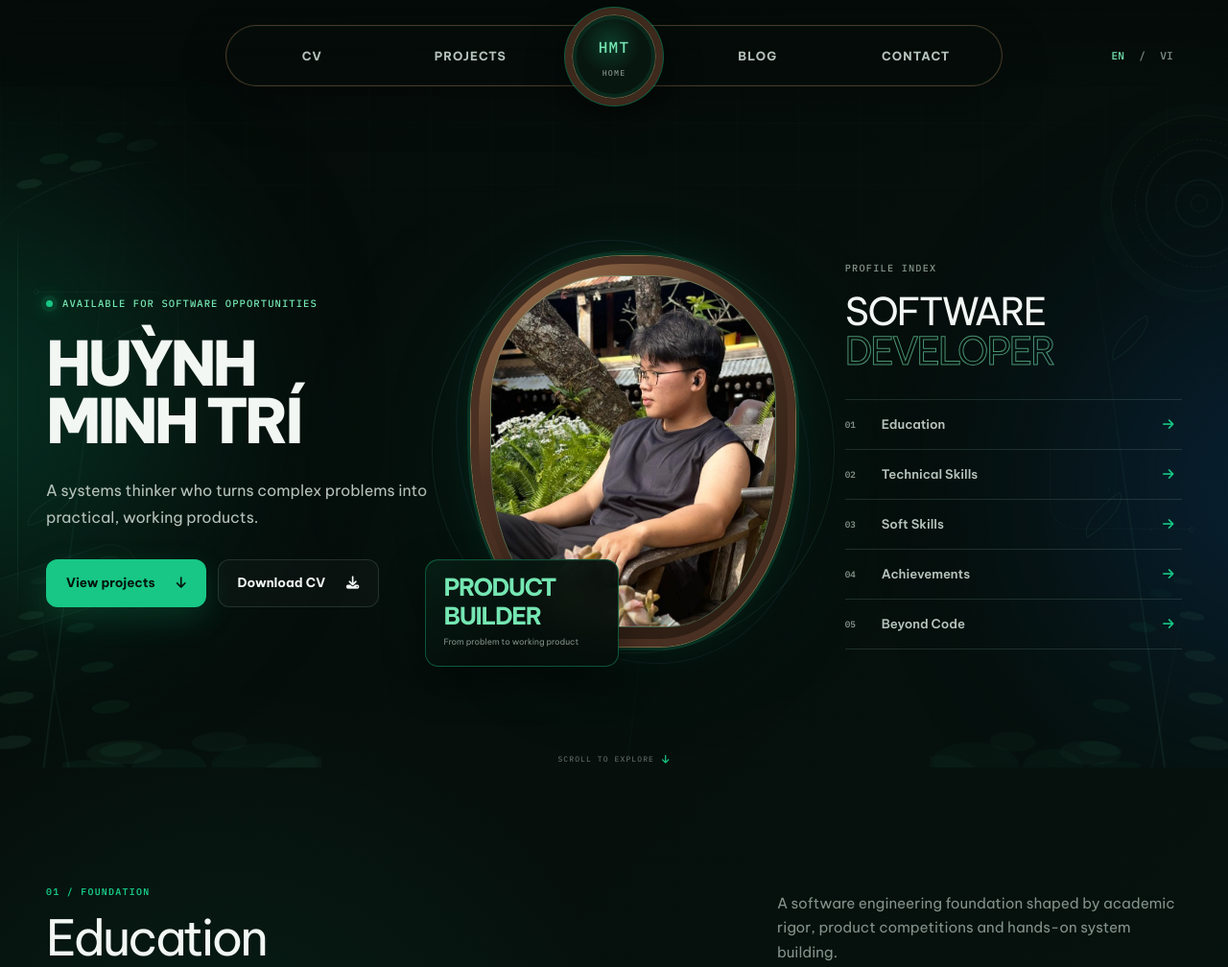
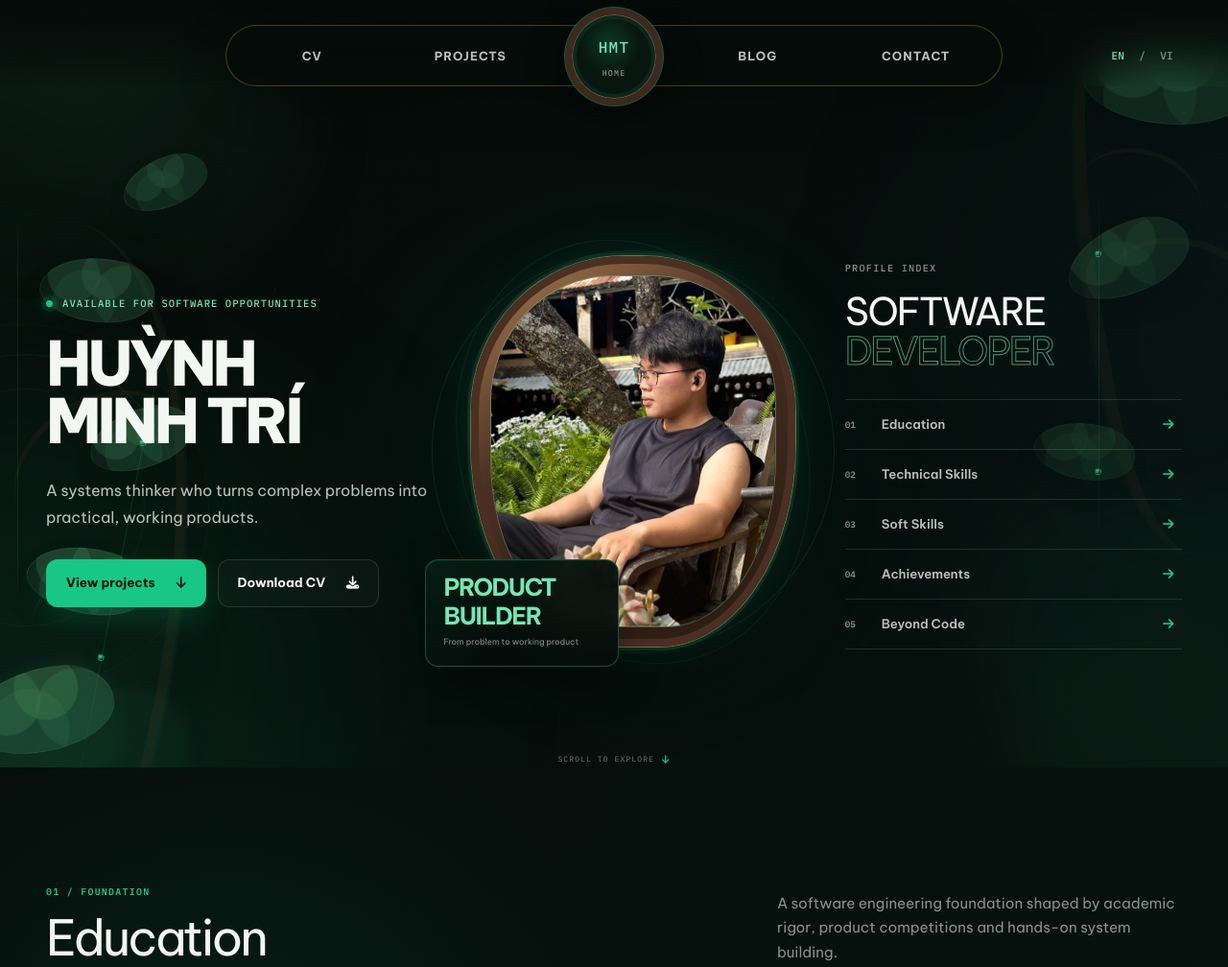
Before and after one commit to HuynhTri-dev/tri-portfolio, an Astro site: page / in a window 1280 px wide. Shown: the top 1008 px of the page at 96% size. Built offline with nearby package versions, Linux system fonts and the light colour scheme; Astro itself is replaced by a stand-in of ours; some packages are replaced by stand-ins of ours.

Commit message:
refactor: replace abstract robot-themed ambient background with a layered forest-tech environment

```diff
--- a/src/layouts/BaseLayout.astro
+++ b/src/layouts/BaseLayout.astro
@@ -61,20 +61,37 @@ const {
     <a class="skip-link" href="#main-content">Skip to content</a>
 
     <div class="ambient-layer" aria-hidden="true">
-      <span class="ambient ambient-one"></span>
-      <span class="ambient ambient-two"></span>
-      <span class="forest-line line-one"></span>
-      <span class="forest-line line-two"></span>
-      <span class="forest-line line-three"></span>
-      <span class="robot-detail bearing-detail"></span>
-      <span class="robot-detail armature-detail"></span>
-      <span class="circuit-detail circuit-detail-one"></span>
-      <span class="circuit-detail circuit-detail-two"></span>
-      <span class="undergrowth-detail undergrowth-left"></span>
-      <span class="undergrowth-detail undergrowth-right"></span>
-      <span class="botanical-detail canopy-sprig"></span>
-      <span class="botanical-detail fern-detail fern-left"></span>
-      <span class="botanical-detail fern-detail fern-right"></span>
+      <div class="atmosphere-layer">
+        <span class="haze haze-left"></span>
+        <span class="haze haze-right"></span>
+      </div>
+
+      <div class="far-forest-layer">
+        <span class="far-canopy far-canopy-left"></span>
+        <span class="far-canopy far-canopy-right"></span>
+      </div>
+
+      <div class="forest-tech-layer">
+        <span class="scan-ring scan-ring-left"></span>
+        <span class="forest-branch branch-left"></span>
+        <span class="leaf-cluster leaf-left-one"></span>
+        <span class="leaf-cluster leaf-left-two"></span>
+        <span class="leaf-cluster leaf-left-three"></span>
+        <span class="leaf-cluster leaf-left-four"></span>
+        <span class="leaf-cluster leaf-left-five"></span>
+        <span class="signal-path signal-path-left"></span>
+
+        <span class="forest-branch branch-right"></span>
+        <span class="leaf-cluster leaf-right-one"></span>
+        <span class="leaf-cluster leaf-right-two"></span>
+        <span class="leaf-cluster leaf-right-three"></span>
+        <span class="signal-path signal-path-right"></span>
+      </div>
+
+      <div class="foreground-layer">
+        <span class="foreground-foliage foreground-left"></span>
+        <span class="foreground-foliage foreground-right"></span>
+      </div>
     </div>
 
     <Header isHome={isHome} />
--- a/src/styles/global.css
+++ b/src/styles/global.css
@@ -32,11 +32,14 @@ body::before {
   inset: 0;
   z-index: 0;
   background-image:
-    linear-gradient(rgb(117 230 178 / 1.8%) 1px, transparent 1px),
-    linear-gradient(90deg, rgb(117 230 178 / 1.8%) 1px, transparent 1px);
-  background-size: 64px 64px;
+    radial-gradient(circle, rgb(221 241 230 / 16%) 0 0.55px, transparent 0.7px),
+    radial-gradient(circle, rgb(43 116 85 / 12%) 0 0.65px, transparent 0.8px);
+  background-position: 0 0, 3px 2px;
+  background-size: 5px 5px, 7px 7px;
   content: "";
-  mask-image: linear-gradient(to bottom, black, transparent 80%);
+  mask-image: linear-gradient(to bottom, black, rgb(0 0 0 / 72%) 55%, transparent 92%);
+  mix-blend-mode: soft-light;
+  opacity: 0.22;
   pointer-events: none;
 }
 
@@ -148,287 +151,355 @@ main,
   z-index: 1;
 }
 
-.ambient {
+.ambient-layer > div {
   position: absolute;
-  width: 430px;
-  height: 430px;
-  border-radius: 50%;
-  opacity: 0.35;
-  filter: blur(110px);
+  inset: 0;
 }
 
-.ambient-one { top: 25%; left: -240px; background: #0a704d; }
-.ambient-two { right: -270px; bottom: 10%; background: #0d3d75; }
-
-.forest-line {
-  position: absolute;
-  bottom: -10vh;
-  width: 2px;
-  height: 86vh;
-  transform: rotate(7deg);
-  border-radius: var(--radius-pill);
-  background: linear-gradient(to top, rgb(117 230 178 / 8%), transparent);
-  box-shadow: 0 0 50px rgb(117 230 178 / 8%);
+.atmosphere-layer {
+  z-index: 0;
+  overflow: hidden;
 }
 
-.forest-line::before,
-.forest-line::after {
+.haze {
   position: absolute;
-  width: 55px;
-  height: 22px;
-  border: 1px solid rgb(117 230 178 / 8%);
-  border-radius: 100% 0 100% 0;
-  content: "";
+  width: 52vw;
+  height: 74vh;
+  border-radius: 50%;
+  filter: blur(130px);
 }
 
-.forest-line::before { top: 22%; left: 0; transform: rotate(-25deg); }
-.forest-line::after { top: 48%; right: 0; transform: rotate(155deg); }
-.line-one { left: 6%; }
-.line-two { right: 8%; transform: rotate(-8deg); }
-.line-three { left: 52%; height: 48vh; opacity: 0.4; }
-
-.robot-detail,
-.circuit-detail,
-.undergrowth-detail,
-.botanical-detail {
-  position: absolute;
+.haze-left {
+  bottom: -28%;
+  left: -26%;
+  background: rgb(24 120 79 / 16%);
 }
 
-.bearing-detail {
-  top: 15%;
-  right: -62px;
-  width: 184px;
-  height: 184px;
-  border: 1px solid rgb(142 190 166 / 7%);
-  border-radius: 50%;
-  background:
-    radial-gradient(
-      circle,
-      transparent 0 18%,
-      rgb(117 230 178 / 5%) 18.5% 19.5%,
-      transparent 20% 42%,
-      rgb(142 190 166 / 5%) 42.5% 43.5%,
-      transparent 44%
-    );
-  box-shadow:
-    0 0 0 12px rgb(117 230 178 / 1.5%),
-    inset 0 0 34px rgb(117 230 178 / 2%);
-  opacity: 0.85;
+.haze-right {
+  top: 8%;
+  right: -34%;
+  background: rgb(18 52 68 / 14%);
 }
 
-.bearing-detail::before {
-  position: absolute;
-  inset: 24px;
-  border: 1px dashed rgb(117 230 178 / 7%);
-  border-radius: inherit;
-  content: "";
-  transform: rotate(14deg);
+.far-forest-layer {
+  z-index: 1;
+  overflow: hidden;
 }
 
-.bearing-detail::after {
+.far-canopy {
   position: absolute;
-  inset: 50%;
-  width: 18px;
-  height: 18px;
-  border: 1px solid rgb(142 190 166 / 8%);
-  border-radius: 50%;
-  box-shadow: 0 0 18px rgb(117 230 178 / 4%);
-  content: "";
-  transform: translate(-50%, -50%);
+  width: 48vw;
+  height: 62vh;
+  background:
+    radial-gradient(circle at 9% 28%, rgb(19 53 37 / 74%) 0 14%, transparent 30%),
+    radial-gradient(circle at 28% 11%, rgb(16 46 32 / 72%) 0 18%, transparent 34%),
+    radial-gradient(circle at 48% 28%, rgb(22 57 39 / 62%) 0 21%, transparent 38%),
+    radial-gradient(circle at 24% 53%, rgb(14 43 29 / 70%) 0 22%, transparent 42%),
+    radial-gradient(circle at 58% 59%, rgb(20 51 36 / 55%) 0 20%, transparent 40%);
+  filter: blur(30px);
+  opacity: 0.42;
 }
 
-.armature-detail {
-  bottom: 19%;
-  left: -58px;
-  width: 206px;
-  height: 58px;
-  transform: rotate(-18deg);
-  border: 1px solid rgb(142 190 166 / 6%);
-  border-radius: 32px;
-  background: linear-gradient(
-    90deg,
-    transparent,
-    rgb(117 230 178 / 2.5%) 45%,
-    transparent
-  );
+.far-canopy-left {
+  top: -20%;
+  left: -15%;
+  transform: rotate(-8deg);
 }
 
-.armature-detail::before,
-.armature-detail::after {
-  position: absolute;
-  top: 50%;
-  border: 1px solid rgb(117 230 178 / 8%);
-  border-radius: 50%;
-  content: "";
-  transform: translateY(-50%);
+.far-canopy-right {
+  right: -17%;
+  bottom: -18%;
+  transform: rotate(184deg);
+  opacity: 0.32;
 }
 
-.armature-detail::before {
-  right: 12px;
-  width: 34px;
-  height: 34px;
-  box-shadow: inset 0 0 0 9px rgb(117 230 178 / 2%);
+.forest-tech-layer {
+  z-index: 2;
+  overflow: hidden;
 }
 
-.armature-detail::after {
-  left: 22px;
-  width: 12px;
-  height: 12px;
+.forest-branch {
+  position: absolute;
+  opacity: 0.82;
 }
 
-.circuit-detail {
-  width: 148px;
-  height: 82px;
-  opacity: 0.65;
+.branch-left {
+  bottom: -154px;
+  left: -92px;
+  width: 290px;
+  height: 720px;
+  transform: rotate(12deg);
+  border-right: 11px solid rgb(88 68 43 / 20%);
+  border-radius: 0 68% 26% 0;
+  box-shadow:
+    3px 0 0 rgb(117 230 178 / 4%),
+    18px 0 42px rgb(0 0 0 / 13%);
 }
 
-.circuit-detail::before {
+.branch-left::before,
+.branch-left::after,
+.branch-right::before,
+.branch-right::after {
   position: absolute;
-  width: 6px;
-  height: 6px;
-  border: 1px solid rgb(117 230 178 / 9%);
-  border-radius: 50%;
-  box-shadow:
-    42px 0 0 -2px rgb(117 230 178 / 7%),
-    86px 42px 0 -2px rgb(117 230 178 / 7%);
-  content: "";
-}
-
-.circuit-detail-one {
-  top: 38%;
-  left: 3%;
-  border-top: 1px solid rgb(117 230 178 / 6%);
-  border-right: 1px solid rgb(117 230 178 / 6%);
-  border-radius: 0 28px 0 0;
-}
-
-.circuit-detail-one::before {
-  top: -4px;
-  left: -3px;
-}
-
-.circuit-detail-two {
-  right: 3%;
-  bottom: 31%;
-  transform: rotate(180deg);
-  border-top: 1px solid rgb(142 190 166 / 5%);
-  border-right: 1px solid rgb(142 190 166 / 5%);
-  border-radius: 0 28px 0 0;
-}
-
-.circuit-detail-two::before {
-  top: -4px;
-  left: -3px;
-}
-
-.undergrowth-detail {
-  bottom: -22px;
-  width: 270px;
-  height: 106px;
-  background:
-    radial-gradient(ellipse at 9% 86%, rgb(34 155 108 / 10%) 0 14%, transparent 15%),
-    radial-gradient(ellipse at 24% 62%, rgb(117 230 178 / 7%) 0 13%, transparent 14%),
-    radial-gradient(ellipse at 41% 80%, rgb(34 155 108 / 9%) 0 17%, transparent 18%),
-    radial-gradient(ellipse at 61% 55%, rgb(117 230 178 / 6%) 0 12%, transparent 13%),
-    radial-gradient(ellipse at 78% 78%, rgb(34 155 108 / 8%) 0 18%, transparent 19%),
-    radial-gradient(ellipse at 94% 88%, rgb(117 230 178 / 6%) 0 12%, transparent 13%);
-  filter: blur(0.4px);
-  mask-image: linear-gradient(to top, black 24%, rgb(0 0 0 / 70%) 64%, transparent);
-  opacity: 0.72;
-}
-
-.undergrowth-left {
-  left: 5%;
-  transform: rotate(-2deg);
-}
-
-.undergrowth-right {
-  right: 7%;
-  width: 220px;
-  transform: rotate(3deg) scaleX(-1);
-  opacity: 0.55;
-}
-
-.canopy-sprig {
-  top: 14%;
-  left: -10px;
-  width: 210px;
-  height: 112px;
-  transform: rotate(-8deg);
-  background:
-    radial-gradient(ellipse 22px 8px at 18% 63%, rgb(117 230 178 / 11%) 0 58%, transparent 62%),
-    radial-gradient(ellipse 25px 9px at 32% 43%, rgb(34 155 108 / 12%) 0 58%, transparent 62%),
-    radial-gradient(ellipse 28px 10px at 47% 54%, rgb(117 230 178 / 9%) 0 58%, transparent 62%),
-    radial-gradient(ellipse 24px 9px at 61% 31%, rgb(34 155 108 / 11%) 0 58%, transparent 62%),
-    radial-gradient(ellipse 27px 10px at 76% 42%, rgb(117 230 178 / 8%) 0 58%, transparent 62%),
-    radial-gradient(ellipse 21px 8px at 91% 23%, rgb(34 155 108 / 9%) 0 58%, transparent 62%);
-  filter: blur(0.2px);
-  mask-image: linear-gradient(90deg, rgb(0 0 0 / 86%), black 58%, transparent);
-  opacity: 0.78;
-}
-
-.canopy-sprig::before {
-  position: absolute;
-  top: 62%;
-  left: -4px;
-  width: 214px;
-  height: 64px;
-  transform: rotate(-10deg);
-  border-top: 1px solid rgb(117 230 178 / 10%);
+  border-top: solid rgb(83 66 43 / 18%);
   border-radius: 50%;
   content: "";
 }
 
-.fern-detail {
-  bottom: -42px;
-  width: 176px;
-  height: 268px;
-  background:
-    radial-gradient(ellipse 18px 6px at 45% 11%, rgb(117 230 178 / 13%) 0 58%, transparent 62%),
-    radial-gradient(ellipse 19px 7px at 57% 17%, rgb(34 155 108 / 14%) 0 58%, transparent 62%),
-    radial-gradient(ellipse 22px 7px at 37% 24%, rgb(117 230 178 / 12%) 0 58%, transparent 62%),
-    radial-gradient(ellipse 24px 8px at 65% 31%, rgb(34 155 108 / 13%) 0 58%, transparent 62%),
-    radial-gradient(ellipse 27px 9px at 29% 39%, rgb(117 230 178 / 11%) 0 58%, transparent 62%),
-    radial-gradient(ellipse 29px 9px at 72% 47%, rgb(34 155 108 / 13%) 0 58%, transparent 62%),
-    radial-gradient(ellipse 31px 10px at 22% 55%, rgb(117 230 178 / 10%) 0 58%, transparent 62%),
-    radial-gradient(ellipse 33px 11px at 77% 63%, rgb(34 155 108 / 11%) 0 58%, transparent 62%),
-    radial-gradient(ellipse 35px 11px at 16% 72%, rgb(117 230 178 / 9%) 0 58%, transparent 62%),
-    radial-gradient(ellipse 37px 12px at 80% 80%, rgb(34 155 108 / 10%) 0 58%, transparent 62%);
-  filter: blur(0.25px);
-  mask-image: linear-gradient(to top, black 18%, rgb(0 0 0 / 88%) 70%, transparent);
+.branch-left::before {
+  top: 23%;
+  right: -9px;
+  width: 206px;
+  height: 170px;
+  transform: rotate(-38deg);
+  border-top-width: 7px;
 }
 
-.fern-detail::before {
+.branch-left::after {
+  top: 47%;
+  right: -8px;
+  width: 154px;
+  height: 120px;
+  transform: rotate(-28deg);
+  border-top-width: 5px;
+}
+
+.branch-right {
+  top: -178px;
+  right: -112px;
+  width: 278px;
+  height: 748px;
+  transform: rotate(-10deg);
+  border-left: 13px solid rgb(63 57 40 / 22%);
+  border-radius: 68% 0 0 24%;
+  opacity: 0.68;
+  box-shadow: -3px 0 0 rgb(117 230 178 / 3%);
+}
+
+.branch-right::before {
+  bottom: 22%;
+  left: -9px;
+  width: 190px;
+  height: 160px;
+  transform: rotate(34deg);
+  border-top-width: 8px;
+}
+
+.branch-right::after {
+  bottom: 43%;
+  left: -7px;
+  width: 132px;
+  height: 104px;
+  transform: rotate(26deg);
+  border-top-width: 5px;
+}
+
+.leaf-cluster {
   position: absolute;
-  bottom: 0;
-  left: 49%;
-  width: 1px;
-  height: 94%;
-  transform: rotate(-3deg);
-  transform-origin: bottom;
-  border-radius: var(--radius-pill);
-  background: linear-gradient(to top, rgb(117 230 178 / 13%), rgb(117 230 178 / 3%));
+  border: 1px solid rgb(117 230 178 / 7%);
+  border-radius: 64% 36% 56% 44% / 62% 48% 52% 38%;
+  background:
+    radial-gradient(circle at 27% 35%, rgb(51 132 82 / 34%) 0 28%, transparent 29%),
+    radial-gradient(circle at 55% 24%, rgb(75 153 88 / 28%) 0 31%, transparent 32%),
+    radial-gradient(circle at 74% 53%, rgb(35 111 73 / 36%) 0 34%, transparent 35%),
+    radial-gradient(circle at 40% 72%, rgb(25 91 62 / 41%) 0 38%, transparent 39%),
+    linear-gradient(145deg, rgb(126 182 107 / 9%), rgb(10 48 34 / 31%));
+  box-shadow:
+    inset 0 1px 0 rgb(223 255 236 / 3%),
+    0 14px 34px rgb(0 0 0 / 10%);
+  filter: saturate(0.82);
+}
+
+.leaf-left-one {
+  bottom: 2%;
+  left: -34px;
+  width: 154px;
+  height: 88px;
+  transform: rotate(-7deg);
+}
+
+.leaf-left-two {
+  bottom: 20%;
+  left: 28px;
+  width: 126px;
+  height: 70px;
+  transform: rotate(16deg);
+  opacity: 0.9;
+}
+
+.leaf-left-three {
+  bottom: 39%;
+  left: 92px;
+  width: 110px;
+  height: 62px;
+  transform: rotate(-13deg);
+  opacity: 0.82;
+}
+
+.leaf-left-four {
+  bottom: 58%;
+  left: 42px;
+  width: 120px;
+  height: 68px;
+  transform: rotate(11deg);
+  opacity: 0.72;
+}
+
+.leaf-left-five {
+  bottom: 73%;
+  left: 126px;
+  width: 92px;
+  height: 52px;
+  transform: rotate(-17deg);
+  opacity: 0.62;
+}
+
+.leaf-right-one {
+  top: 4%;
+  right: -28px;
+  width: 178px;
+  height: 98px;
+  transform: rotate(8deg);
+  opacity: 0.64;
+}
+
+.leaf-right-two {
+  top: 29%;
+  right: 38px;
+  width: 132px;
+  height: 74px;
+  transform: rotate(-17deg);
+  opacity: 0.52;
+}
+
+.leaf-right-three {
+  top: 55%;
+  right: 96px;
+  width: 106px;
+  height: 60px;
+  transform: rotate(14deg);
+  opacity: 0.4;
+}
+
+.scan-ring {
+  position: absolute;
+  border: 1px solid rgb(137 156 148 / 12%);
+  border-radius: 50%;
+  box-shadow:
+    0 0 0 28px rgb(117 230 178 / 1.8%),
+    inset 0 0 0 1px rgb(255 255 255 / 1.8%),
+    0 0 58px rgb(24 199 133 / 4%);
+}
+
+.scan-ring-left {
+  bottom: 10%;
+  left: -164px;
+  width: 382px;
+  height: 382px;
+  opacity: 0.34;
+}
+
+.scan-ring-left::before {
+  position: absolute;
+  inset: 66px;
+  border: 1px solid rgb(117 230 178 / 12%);
+  border-radius: inherit;
   content: "";
 }
 
-.fern-left {
-  left: -24px;
-  transform: rotate(-7deg);
-  opacity: 0.82;
+.scan-ring-left::after {
+  position: absolute;
+  inset: 30px;
+  transform: rotate(28deg);
+  border-top: 2px solid rgb(48 215 194 / 18%);
+  border-right: 2px solid transparent;
+  border-radius: inherit;
+  content: "";
 }
 
-.fern-right {
-  right: -18px;
-  transform: rotate(8deg) scaleX(-1);
-  opacity: 0.62;
+.signal-path {
+  position: absolute;
+  width: 1px;
+  background: linear-gradient(to bottom, transparent, rgb(48 215 194 / 19%) 24%, rgb(117 230 178 / 12%) 74%, transparent);
+  box-shadow: 0 0 12px rgb(48 215 194 / 5%);
+}
+
+.signal-path::before,
+.signal-path::after {
+  position: absolute;
+  left: -4px;
+  width: 7px;
+  height: 7px;
+  border: 1px solid rgb(194 255 229 / 22%);
+  border-radius: 50%;
+  background: radial-gradient(circle at 35% 30%, #c7ffe8 0 12%, var(--brand-green) 22% 52%, #073b2b 62%);
+  box-shadow: 0 0 13px rgb(24 199 133 / 35%);
+  content: "";
+}
+
+.signal-path-left {
+  bottom: -6%;
+  left: 74px;
+  height: 68%;
+  transform: rotate(11deg);
+  transform-origin: bottom;
+  opacity: 0.75;
+}
+
+.signal-path-left::before { top: 27%; }
+.signal-path-left::after { top: 69%; }
+
+.signal-path-right {
+  top: 24%;
+  right: 10.5%;
+  height: 48%;
+  opacity: 0.58;
+}
+
+.signal-path-right::before { top: 18%; }
+.signal-path-right::after { top: 77%; }
+
+.foreground-layer {
+  z-index: 3;
+  overflow: hidden;
+}
+
+.foreground-foliage {
+  position: absolute;
+  width: 320px;
+  height: 230px;
+  border-radius: 62% 38% 56% 44% / 68% 42% 58% 32%;
+  background:
+    radial-gradient(circle at 25% 38%, rgb(32 102 67 / 60%) 0 24%, transparent 25%),
+    radial-gradient(circle at 56% 27%, rgb(50 124 75 / 52%) 0 30%, transparent 31%),
+    radial-gradient(circle at 76% 58%, rgb(23 84 58 / 65%) 0 33%, transparent 34%),
+    radial-gradient(circle at 39% 74%, rgb(15 64 46 / 70%) 0 38%, transparent 39%);
+  filter: blur(8px);
+  opacity: 0.26;
+}
+
+.foreground-left {
+  bottom: -126px;
+  left: -116px;
+  transform: rotate(-13deg);
+}
+
+.foreground-right {
+  top: -132px;
+  right: -148px;
+  transform: rotate(19deg);
+  opacity: 0.2;
 }
 
 @media (max-width: 1120px) {
   .shell { width: min(100% - 64px, 1100px); }
 
-  .canopy-sprig { left: -72px; }
-  .fern-left { left: -64px; }
-  .fern-right { right: -68px; }
+  .branch-left { left: -138px; }
+  .branch-right { right: -154px; }
+  .leaf-left-three { left: 54px; }
+  .leaf-left-five { display: none; }
+  .leaf-right-three { display: none; }
+  .signal-path-right { right: 7%; }
 }
 
 @media (max-width: 820px) {
@@ -436,43 +507,60 @@ main,
   .shell { width: min(100% - 40px, 760px); }
   .section { padding-top: 80px; padding-bottom: 80px; }
 
-  .bearing-detail {
-    right: -86px;
-    opacity: 0.58;
+  .scan-ring-left {
+    left: -224px;
+    opacity: 0.24;
   }
 
-  .circuit-detail-one { left: -42px; }
-  .circuit-detail-two { display: none; }
-  .undergrowth-left { left: -52px; }
-  .undergrowth-right { right: -64px; }
-  .canopy-sprig { opacity: 0.52; }
+  .branch-left { left: -176px; }
+  .branch-right { right: -198px; }
+  .leaf-left-three,
+  .leaf-left-four,
+  .leaf-right-two { display: none; }
 
-  .fern-detail {
-    bottom: -68px;
-    opacity: 0.48;
-  }
+  .leaf-left-one { left: -76px; }
+  .leaf-left-two { left: -12px; }
+  .leaf-right-one { right: -76px; }
+
+  .signal-path-left { left: 34px; opacity: 0.48; }
+  .signal-path-right { right: 22px; opacity: 0.42; }
+  .foreground-foliage { opacity: 0.17; }
 }
 
 @media (max-width: 540px) {
   .shell { width: calc(100% - 32px); }
   .section { padding-top: 68px; padding-bottom: 68px; }
 
-  .armature-detail,
-  .circuit-detail,
-  .canopy-sprig,
-  .fern-right { display: none; }
+  .scan-ring-left,
+  .branch-right,
+  .leaf-right-one,
+  .signal-path-left,
+  .foreground-right { display: none; }
 
-  .bearing-detail {
-    top: 19%;
-    right: -110px;
+  .branch-left {
+    left: -230px;
+    opacity: 0.52;
   }
 
-  .undergrowth-detail { opacity: 0.45; }
+  .leaf-left-one {
+    bottom: -3%;
+    left: -94px;
+    opacity: 0.58;
+  }
 
-  .fern-left {
-    left: -88px;
-    opacity: 0.34;
+  .leaf-left-two {
+    bottom: 24%;
+    left: -58px;
+    opacity: 0.42;
   }
+
+  .signal-path-right {
+    right: 14px;
+    opacity: 0.28;
+  }
+
+  .far-canopy { opacity: 0.24; }
+  .foreground-left { opacity: 0.13; }
 }
 
 @media (prefers-reduced-motion: reduce) {
```
